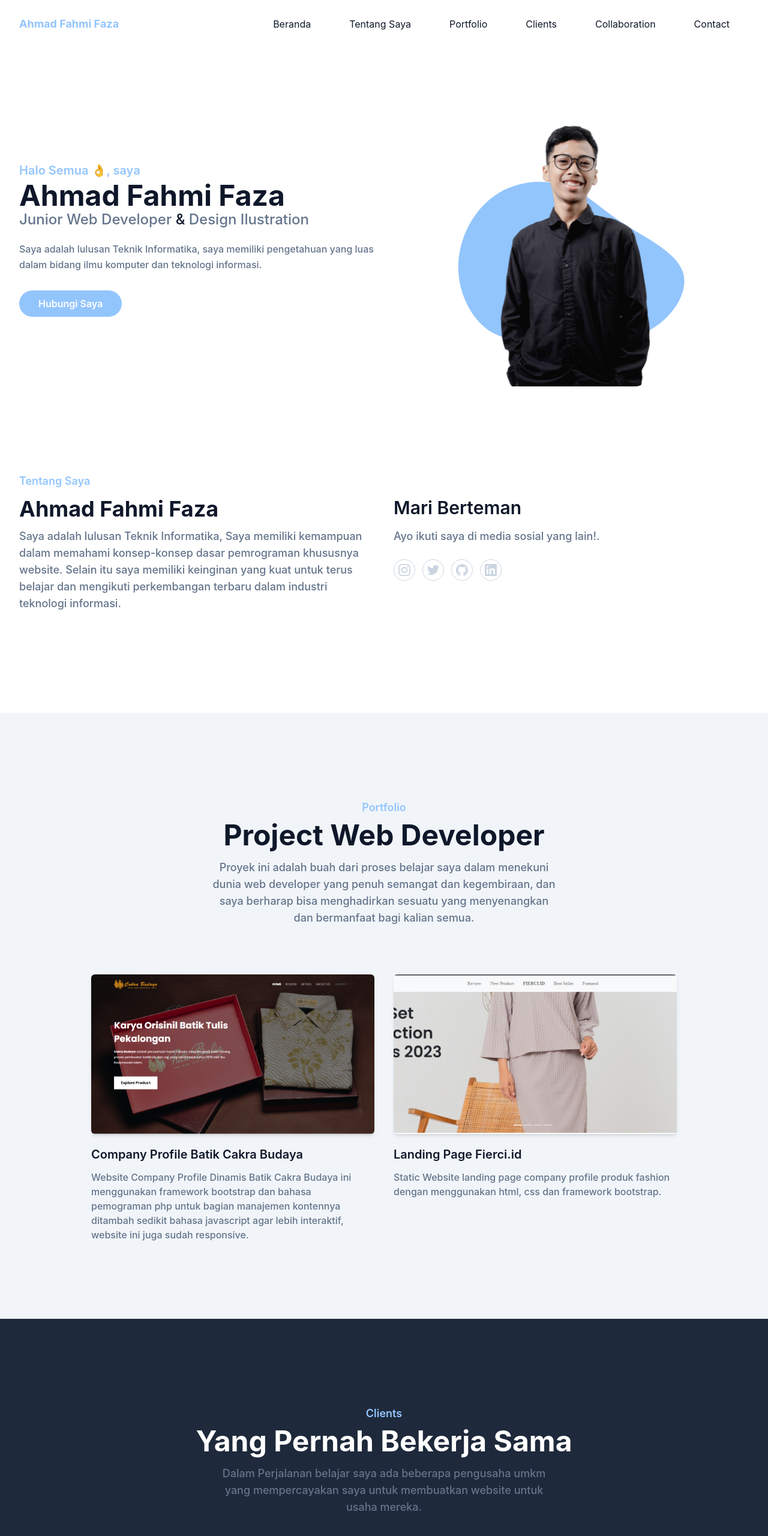
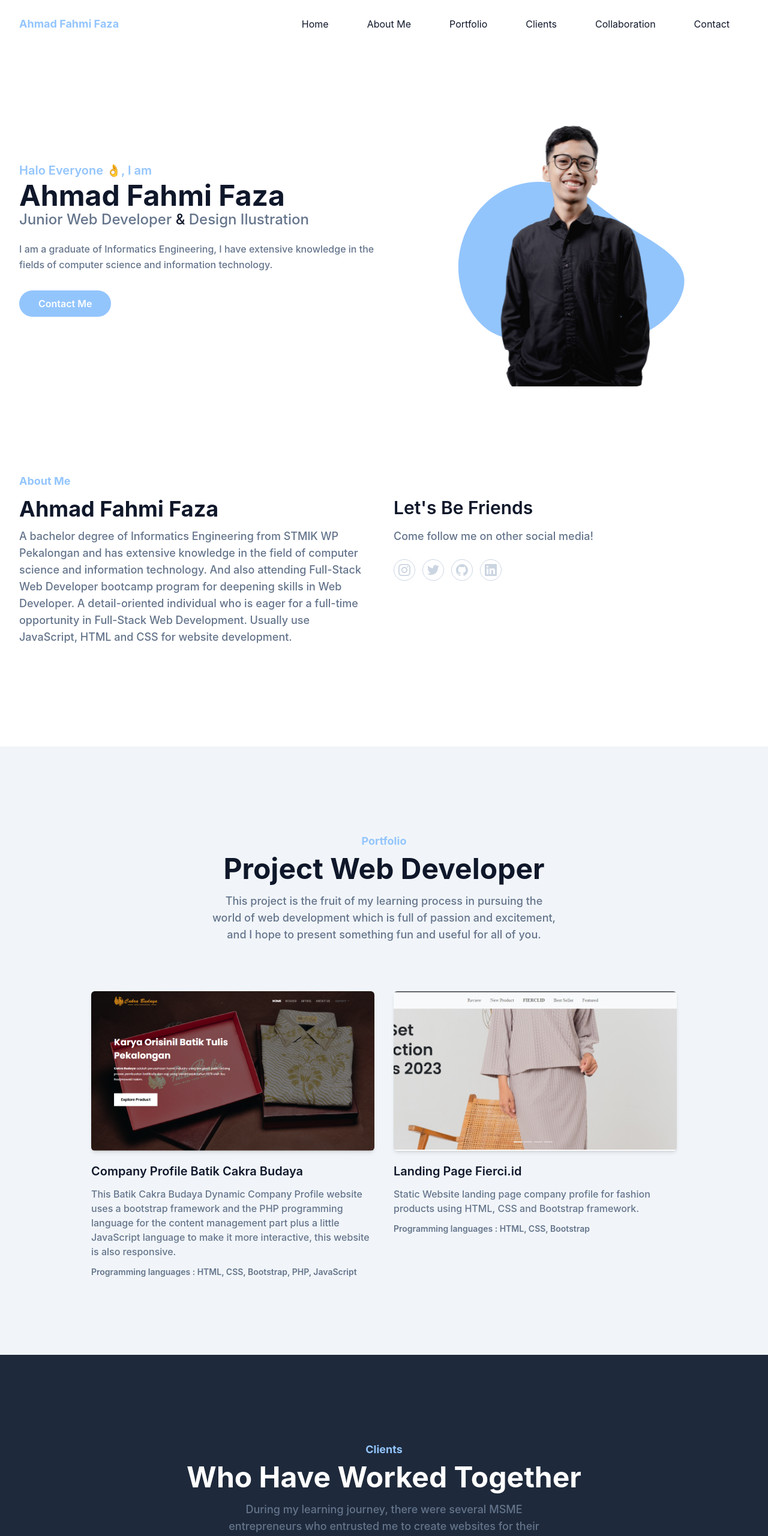
Before and after one commit to nevgard/Portofolio-CSS, a plain HTML site: page index.html in a window 1280 px wide. Shown: the top 2560 px of the page at 60% size. Drawn offline with nearby package versions, Linux system fonts and the light colour scheme.

Commit message:
change language to english, fix some style, etc

```diff
--- a/index.html
+++ b/index.html
@@ -100,14 +100,14 @@
                   <a
                     href="#"
                     class="text-base text-dark py-2 mx-8 flex group-hover:text-primary"
-                    >Beranda</a
+                    >Home</a
                   >
                 </li>
                 <li class="group">
                   <a
                     href="#about"
                     class="text-base text-dark py-2 mx-8 flex group-hover:text-primary"
-                    >Tentang Saya</a
+                    >About Me</a
                   >
                 </li>
                 <li class="group">
@@ -156,7 +156,7 @@
             data-aos-anchor="#home"
           >
             <h1 class="text-base font-semibold text-primary md:text-xl">
-              Halo Semua 👌, saya
+              Halo Everyone 👌, I am
               <span class="block font-bold text-dark text-4xl mt-1 lg:text-5xl">
                 Ahmad Fahmi Faza</span
               >
@@ -167,14 +167,15 @@
               Design Ilustration
             </h2>
             <p class="font-medium text-secondary mb-10 leading-relaxed">
-              Saya adalah lulusan Teknik Informatika, saya memiliki pengetahuan
-              yang luas dalam bidang ilmu komputer dan teknologi informasi.
+              I am a graduate of Informatics Engineering, I have extensive
+              knowledge in the fields of computer science and information
+              technology.
             </p>
             <a
               href="#contact"
               class="bg-primary py-3 px-8 rounded-full font-semibold text-base text-white hover:shadow-lg hover:opacity-80 transition duration-300 ease-in-out"
             >
-              Hubungi Saya
+              Contact Me
             </a>
           </div>
           <div
@@ -220,18 +221,20 @@
             data-aos-duration="600"
             data-aos-anchor-placement="center-bottom"
           >
-            <h4 class="font-semibold text-primary text-md mb-3 lg:text-lg">
-              Tentang Saya
+            <h4 class="font-bold text-primary text-md mb-3 lg:text-lg">
+              About Me
             </h4>
             <h2 class="font-bold text-dark text-xl lg:text-4xl mb-3">
               Ahmad Fahmi Faza
             </h2>
             <p class="font-medium text-base text-secondary max-w-xl lg:text-lg">
-              Saya adalah lulusan Teknik Informatika, Saya memiliki kemampuan
-              dalam memahami konsep-konsep dasar pemrograman khususnya website.
-              Selain itu saya memiliki keinginan yang kuat untuk terus belajar
-              dan mengikuti perkembangan terbaru dalam industri teknologi
-              informasi.
+              A bachelor degree of Informatics Engineering from STMIK WP
+              Pekalongan and has extensive knowledge in the field of computer
+              science and information technology. And also attending Full-Stack
+              Web Developer bootcamp program for deepening skills in Web
+              Developer. A detail-oriented individual who is eager for a
+              full-time opportunity in Full-Stack Web Development. Usually use
+              JavaScript, HTML and CSS for website development.
             </p>
           </div>
           <div
@@ -243,12 +246,12 @@
             <h3
               class="font-semibold text-dark text-2xl mb-4 lg:text-3xl lg:pt-10"
             >
-              Mari Berteman
+              Let's Be Friends
             </h3>
             <p
               class="font-medium text-base text-secondary max-w-xl mb-6 lg:text-lg"
             >
-              Ayo ikuti saya di media sosial yang lain!.
+              Come follow me on other social media!
             </p>
             <div
               class="flex items-center"
@@ -344,17 +347,16 @@
       <div class="container">
         <div class="w-full px-4" data-aos="fade-up" data-aos-duration="600">
           <div class="max-w-xl mx-auto text-center mb-16">
-            <h4 class="font-semibold text-lg text-primary mb-2">Portfolio</h4>
+            <h4 class="font-bold text-lg text-primary mb-2">Portfolio</h4>
             <h2
               class="font-bold text-dark text-3xl mb-4 sm:text-4xl lg:text-5xl"
             >
               Project Web Developer
             </h2>
             <p class="font-medium text-secondary text-md md:text-lg">
-              Proyek ini adalah buah dari proses belajar saya dalam menekuni
-              dunia web developer yang penuh semangat dan kegembiraan, dan saya
-              berharap bisa menghadirkan sesuatu yang menyenangkan dan
-              bermanfaat bagi kalian semua.
+              This project is the fruit of my learning process in pursuing the
+              world of web development which is full of passion and excitement,
+              and I hope to present something fun and useful for all of you.
             </p>
           </div>
         </div>
@@ -375,10 +377,13 @@
               Company Profile Batik Cakra Budaya
             </h3>
             <p class="font-medium text-base text-secondary">
-              Website Company Profile Dinamis Batik Cakra Budaya ini menggunakan
-              framework bootstrap dan bahasa pemograman php untuk bagian
-              manajemen kontennya ditambah sedikit bahasa javascript agar lebih
-              interaktif, website ini juga sudah responsive.
+              This Batik Cakra Budaya Dynamic Company Profile website uses a
+              bootstrap framework and the PHP programming language for the
+              content management part plus a little JavaScript language to make
+              it more interactive, this website is also responsive.
+            </p>
+            <p class="mt-3 text-sm font-semibold text-slate-500">
+              Programming languages : HTML, CSS, Bootstrap, PHP, JavaScript
             </p>
           </div>
           <div
@@ -395,8 +400,11 @@
               Landing Page Fierci.id
             </h3>
             <p class="font-medium text-base text-secondary">
-              Static Website landing page company profile produk fashion dengan
-              menggunakan html, css dan framework bootstrap.
+              Static Website landing page company profile for fashion products
+              using HTML, CSS and Bootstrap framework.
+            </p>
+            <p class="mt-3 text-sm font-semibold text-slate-500">
+              Programming languages : HTML, CSS, Bootstrap
             </p>
           </div>
         </div>
@@ -408,17 +416,17 @@
       <div class="container">
         <div class="w-full px-4" data-aos="fade-up" data-aos-duration="600">
           <div class="mx-auto text-center">
-            <h4 class="font-semibold text-lg text-primary mb-2">Clients</h4>
+            <h4 class="font-bold text-lg text-primary mb-2">Clients</h4>
             <h2
               class="font-bold text-white text-3xl mb-4 sm:text-4xl lg:text-5xl"
             >
-              Yang Pernah Bekerja Sama
+              Who Have Worked Together
             </h2>
             <p
               class="font-medium text-secondary text-md md:text-lg max-w-xl mx-auto"
             >
-              Dalam Perjalanan belajar saya ada beberapa pengusaha umkm yang
-              mempercayakan saya untuk membuatkan website untuk usaha mereka.
+              During my learning journey, there were several MSME entrepreneurs
+              who entrusted me to create websites for their businesses.
             </p>
           </div>
         </div>
@@ -451,17 +459,15 @@
       <div class="container">
         <div class="w-full px-4" data-aos="fade-up" data-aos-duration="600">
           <div class="max-w-xl mx-auto text-center mb-16">
-            <h4 class="font-semibold text-lg text-primary mb-2">
-              Collaboration
-            </h4>
+            <h4 class="font-bold text-lg text-primary mb-2">Collaboration</h4>
             <h2
               class="font-bold text-dark text-3xl mb-4 sm:text-4xl lg:text-5xl"
             >
               Project Design
             </h2>
             <p class="font-medium text-secondary text-md md:text-lg">
-              Saya berkreasi dengan teman saya membuat design merchandise,
-              t-shirt, event-event lokal di kota saya
+              I get creative with my friends to design merchandise, t-shirts,
+              local events in my city
             </p>
           </div>
         </div>
@@ -488,7 +494,7 @@
                   >
                 </h3>
                 <p class="font-medium text-base text-secondary mb-6">
-                  Design T-Shirt untuk Brand Circuse
+                  T-Shirt Design for Brand Circus
                 </p>
               </div>
             </div>
@@ -515,7 +521,7 @@
                   >
                 </h3>
                 <p class="font-medium text-base text-secondary mb-6">
-                  Design T-Shirt untuk Brand Circuse
+                  T-Shirt Design for Brand Circuse
                 </p>
               </div>
             </div>
@@ -542,7 +548,7 @@
                   >
                 </h3>
                 <p class="font-medium text-base text-secondary mb-6">
-                  Design T-Shirt untuk band hardcore Pekalongan 'FirstWeapon'
+                  T-Shirt design for Pekalongan hardcore band 'FirstWeapon'.
                 </p>
               </div>
             </div>
@@ -569,7 +575,7 @@
                   >
                 </h3>
                 <p class="font-medium text-base text-secondary mb-6">
-                  Design T-Shirt untuk band hardcore Pekalongan 'Fukkyu'
+                  T-Shirt design for Pekalongan hardcore band 'Fukkyu'
                 </p>
               </div>
             </div>
@@ -592,11 +598,11 @@
                   <a
                     href="#"
                     class="block mb-3 text-dark font-semibold text-xl hover:text-primary truncate"
-                    >T-Shirt First Weapon</a
+                    >T-Shirt Mataram Street Crew</a
                   >
                 </h3>
                 <p class="font-medium text-base text-secondary mb-6">
-                  Design T-Shirt untuk Komunitas 'Mataram Street Crew'
+                  T-Shirt Design for the 'Mataram Street Crew' Community
                 </p>
               </div>
             </div>
@@ -619,12 +625,12 @@
                   <a
                     href="#"
                     class="block mb-3 text-dark font-semibold text-xl hover:text-primary truncate"
-                    >T-Shirt dan Banner Event</a
+                    >T-Shirt and Banner Event</a
                   >
                 </h3>
                 <p class="font-medium text-base text-secondary mb-6">
-                  Design T-Shirt Dan Banner untuk Event 'Pekalongan Bangkit
-                  Bersama'
+                  T-Shirt and Banner Design for the 'Pekalongan Bangkit' Event
+                  Together'
                 </p>
               </div>
             </div>
@@ -673,16 +679,15 @@
             data-aos-delay="100"
             data-aos-anchor-placement="center-bottom"
           >
-            <h4 class="font-semibold text-lg text-primary mb-2">Contact</h4>
+            <h4 class="font-bold text-lg text-primary mb-2">Contact</h4>
             <h2
               class="font-bold text-dark text-3xl mb-4 sm:text-4xl lg:text-5xl"
             >
-              Hubungi Saya
+              Contact me
             </h2>
             <p class="font-medium text-secondary text-md md:text-lg">
-              Hai, Saya senang sekali Anda berada di sini! Saya ingin mengundang
-              Anda untuk menghubungi saya dan berbagi ide, pertanyaan, atau
-              bahkan sekadar mengobrol santai.
+              Hi, I'm so glad you're here! I want to invite you to contact me
+              and share ideas, questions, or even just casually chatting.
             </p>
           </div>
         </div>
@@ -704,8 +709,8 @@
             </div>
             <div>
               <p class="font-semibold">
-                Terimakasih!
-                <span class="font-medium">Pesan Anda Sudah Saya Terima</span>
+                Thankyou!
+                <span class="font-medium">I have received your message</span>
               </p>
             </div>
           </div>
@@ -720,7 +725,7 @@
               data-aos-anchor-placement="center-bottom"
             >
               <label for="name" class="text-base text-primary font-bold"
-                >Nama</label
+                >Name</label
               >
               <input
                 type="text"
@@ -754,7 +759,7 @@
               data-aos-anchor-placement="center-bottom"
             >
               <label for="pesan" class="text-base text-primary font-bold"
-                >Pesan</label
+                >Message</label
               >
               <textarea
                 type="text"
@@ -774,7 +779,7 @@
                 class="text-base font-semibold text-white bg-primary py-3 px-8 rounded-full w-full hover:opacity-80 hover:shadow-lg transition duration-500 btn-kirim"
                 type="submit"
               >
-                Kirim
+                Send
               </button>
               <button
                 type="button"
@@ -807,10 +812,9 @@
             data-aos-anchor-placement="center-bottom"
           >
             <h2 class="font-bold text-4xl text-white mb-5">Ahmad Fahmi Faza</h2>
-            <h3 class="font-bold text-2xl mb-2">Hubungi Saya</h3>
+            <h3 class="font-bold text-2xl mb-2">Contact Me</h3>
             <p>fahmifaza6@gmail.com</p>
-            <p>Perum Omah Alit Blok A No 12, Pekalongan Timur</p>
-            <p>Kota Pekalongan</p>
+            <p>Pekalongan, Indonesia</p>
           </div>
           <div
             class="w-full px-4 mb-12 md:w-1/3"
@@ -819,7 +823,7 @@
             data-aos-delay="200"
             data-aos-anchor-placement="center-bottom"
           >
-            <h3 class="font-semibold text-xl text-white mb-5">Collaboration</h3>
+            <h3 class="font-bold text-xl text-white mb-5">Collaboration</h3>
             <ul class="text-slate-300">
               <li>
                 <a
@@ -851,20 +855,20 @@
             data-aos-delay="300"
             data-aos-anchor-placement="center-bottom"
           >
-            <h3 class="font-semibold text-xl text-white mb-5">Tautan</h3>
+            <h3 class="font-semibold text-xl text-white mb-5">Link</h3>
             <ul class="text-slate-300">
               <li>
                 <a
                   href="#"
                   class="inline-block text-base hover:text-primary mb-3"
-                  >Beranda</a
+                  >Home</a
                 >
               </li>
               <li>
                 <a
                   href="#"
                   class="inline-block text-base hover:text-primary mb-3"
-                  >Tentang Saya</a
+                  >Contact Me</a
                 >
               </li>
               <li>
@@ -991,9 +995,9 @@
             data-aos-delay="100"
             data-aos-anchor-placement="bottom-bottom"
           >
-            Dibuat dengan <span class="text-primary"> ❤️ </span>oleh
+            Made With <span class="text-primary"> ❤️ </span>By
             <a href="" target="_blank" class="font-bold text-primary"> Fahmi</a
-            >, menggunakan
+            >, use
             <a
               href="https://tailwindcss.com"
               target="_blank"
```
